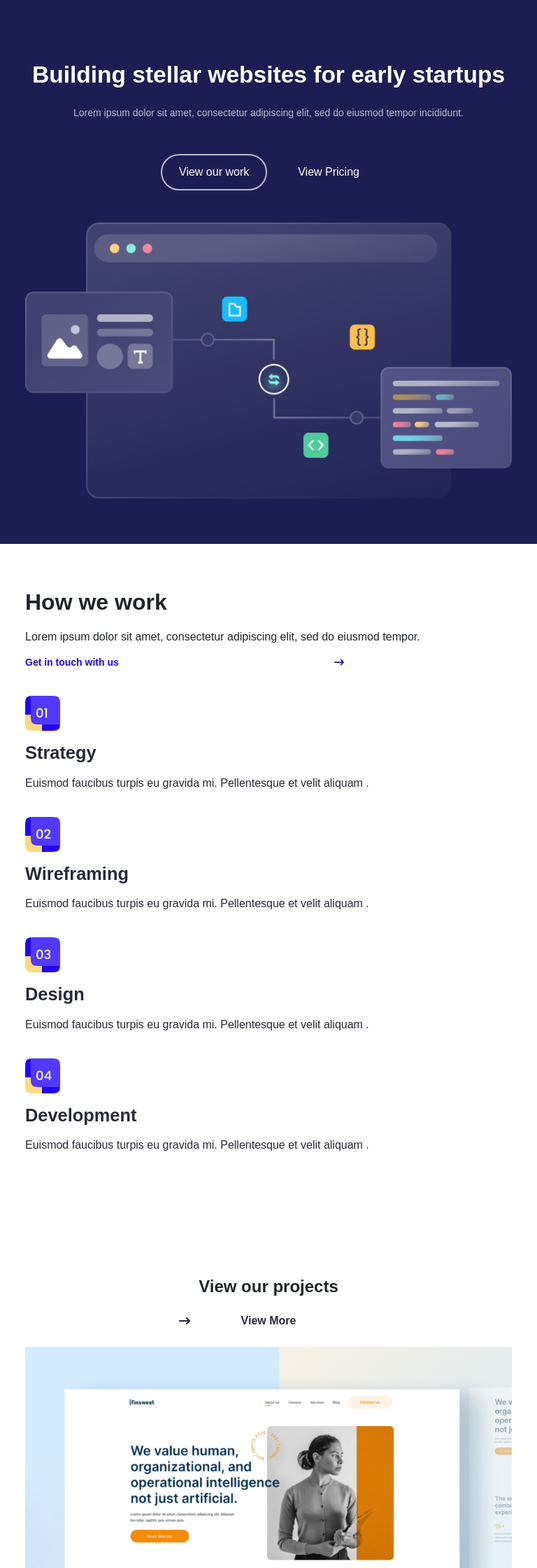
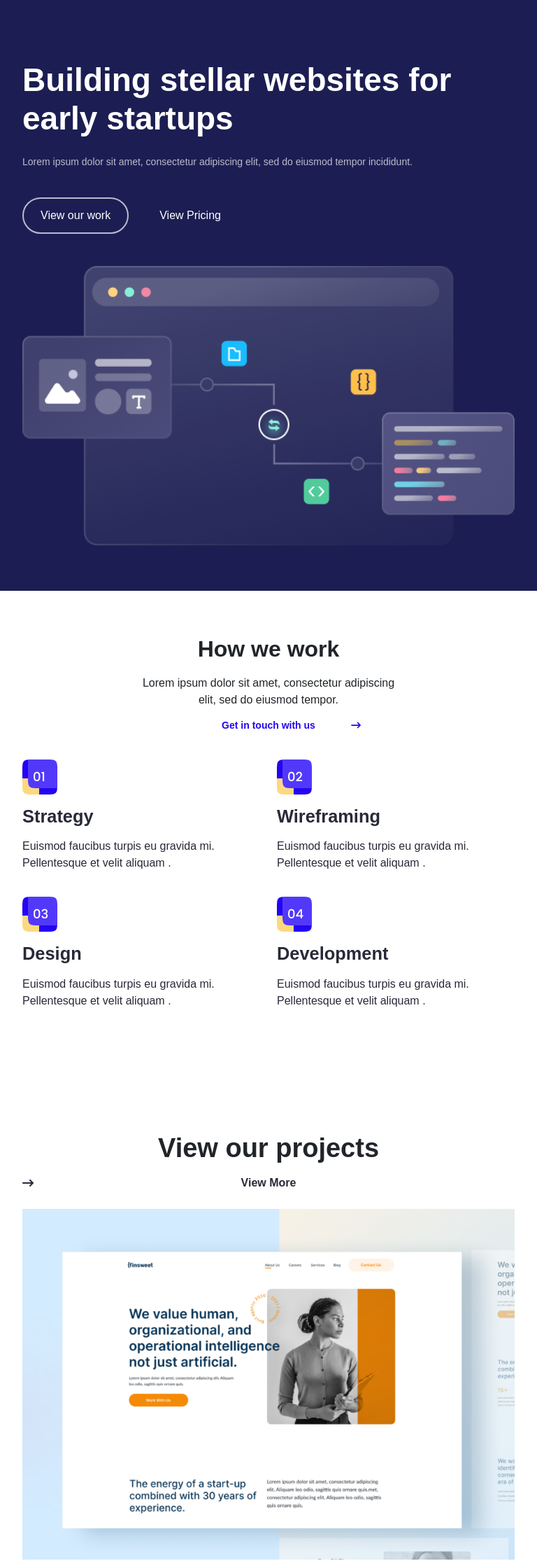
Before and after one commit to shayanabdullah/FinSweet, a React (Vite) app: page / in a window 768 px wide. Shown: the part 80-2320 px from the top of the page at 70% size. Built offline with nearby package versions, Linux system fonts and the light colour scheme.

Commit message:
responsive navber and banner and work part done

```diff
--- a/Reuseable/WorkReuseable.jsx
+++ b/Reuseable/WorkReuseable.jsx
@@ -4,10 +4,10 @@ import { Col } from 'react-bootstrap'
 
 const WorkReuseable = ({src,text}) => {
   return (
-    <Col lg={6} >
+    <Col lg={6} sm={6} xs={6} md={6} >
         <img src={src} alt="" />
 <h3 className='lg:text-[32px]! text-[28px ] text-[#282938]! font-bold! pt-[16px] pb-[8px]'>{text}</h3>
-<p className='text-[16px] font-regular text-[#282938] lg:w-[270px] lg:p-[0]!  pr-[30px]'>Euismod faucibus turpis eu gravida mi. Pellentesque et velit aliquam .</p>
+<p className='text-[16px] font-regular text-[#282938] lg:w-[270px] lg:p-[0]!  lg:pr-[30px]'>Euismod faucibus turpis eu gravida mi. Pellentesque et velit aliquam .</p>
     </Col>
   )
 }
--- a/src/component/Client.jsx
+++ b/src/component/Client.jsx
@@ -40,12 +40,12 @@ const Client = () => {
       };
 
     return (
-        <section className='py-128px'>
+        <section className='lg:py-128px py-[66px]'>
             <Container>
                 <Row>
                     <Col lg={3}>
                         <div className="client-text w-full">
-                            <h2 className='text-[38px] font-semibold! text-[#282938] pb-[16px]'>What our clients say about us</h2>
+                            <h2 className='lg:text-[38px]!  text-[22px]! font-semibold! text-[#282938] lg:pb-[16px]  m-[0]!'>What our clients say about us</h2>
                             <p className='text-[16px] font-regular text-[#282938] opacity-75'>Lorem ipsum dolor sit amet, consectetur adipiscing elit sed.</p>
                         </div>
                     </Col>
--- a/src/component/Features.jsx
+++ b/src/component/Features.jsx
@@ -9,17 +9,17 @@ import icon5 from '../assets/Icon-5.png'
 import icon6 from '../assets/Iconseven.png'
 const Features = () => {
   return (
-    <section className='py-[128px]'>
+    <section className='lg:py-[128px] py-[24px]'>
          <Container>
               <div className='features'>
               <div className='text-center'>
-           <h5 className='text-[16px]! font-semibold! text-[#282938] pb-[12px]'>Features</h5>
+           <h5 className='lg:text-[16px]! text-[14px]! font-semibold! text-[#282938] lg:pb-[12px] pb-[8px]'>Features</h5>
            </div>
            <Row>
          <div className='w-full flex justify-center! '>
          <Col lg={6} >
              <div className='text-center w-full flex justify-center!'>
-             <h2 className='text-[48px]! font-bold! text-[#282938] lg:w-[580px]  pb-[47px]'>Design that solves <span className='block'>problems, one product at a time</span></h2>
+             <h2 className='lg:text-[48px]!  font-bold! text-[#282938] lg:w-[580px]  pb-[47px]'>Design that solves <span className='block'>problems, one product at a time</span></h2>
              </div>
             </Col>
          </div>
--- a/src/component/Hero.jsx
+++ b/src/component/Hero.jsx
@@ -5,17 +5,18 @@ import { FaArrowRight, FaArrowRightLong } from 'react-icons/fa6'
 import Images from './Images'
 import Banner from '../assets/banner.png'
 import { Link } from 'react-router-dom'
+import "./hero.css"
 const Hero = () => {
   return (
-    <section className='bg-[#1C1E53] lg:py-[128px] py-[4rem]'>
+    <section className='bg-[#1C1E53] lg:py-[128px] py-[4rem] banner'>
         <Container>
             <Row>
                 <Col lg={5}>
                 <div className="banner-text">
-                <h1 className='lg:text-[54px]! text-[48px] font-bold! text-white lg:leading-[74px] text-center lg:text-left!  heading'>Building stellar websites for early startups</h1>
-                <p className='lg:text-[16px] text-[14px] font-regular text-[#ffffffb3] lg:pt-[24px]  pt-[1rem] lg:pb-[48px] pb-[2rem] lg:w-[482px]! text-center lg:text-left!'>Lorem ipsum dolor sit amet, consectetur adipiscing elit, sed do eiusmod tempor incididunt.</p>
+                <h1 className='lg:text-[54px]!  font-bold! text-white leading-[74px]  lg:text-left!  heading'>Building stellar websites for early startups</h1>
+                <p className='lg:text-[16px] text-[14px] font-regular text-[#ffffffb3] lg:pt-[24px]  pt-[1rem] lg:pb-[48px] lg:w-[482px]! lg:text-left! '>Lorem ipsum dolor sit amet, consectetur adipiscing elit, sed do eiusmod tempor incididunt.</p>
                 </div>
-                <div className="text-center lg:text-left!">
+                <div className="lg:text-left!">
               <Link to='/work'>
               <Buttons text='View our work'/>
               </Link>
@@ -28,7 +29,7 @@ const Hero = () => {
                 </Col>
                 <Col lg={{span:6, offset:1}}>
                 <div className="w-full">
-                <Images src={Banner} className='w-full'/>
+                <Images src={Banner} className='w-100'/>
                 </div>
 
                 </Col>
--- a/src/component/Work.jsx
+++ b/src/component/Work.jsx
@@ -13,21 +13,23 @@ const Work = () => {
       <Container>
         <Row>
             <Col lg={4}>
-            <div className="work-text">
+            <div className="work-text lg:text-left!">
                 <h2 className='lg:text-[48px]! text-[32px]! font-semibold!'>How we work</h2>
-                <p className='text-[16px]! font-regular lg:w-[355px] lg:py-[16px]! py-[10px] pb-[0px]' >Lorem ipsum dolor sit amet, consectetur adipiscing elit, sed do eiusmod tempor.</p>
+                <p className='text-[16px]! font-regular lg:w-[355px] lg:py-[16px]! py-[10px] pb-[0px]' >Lorem ipsum dolor sit amet, consectetur adipiscing <span className='sm:block md:block lg:inline-block'> elit, sed do eiusmod tempor.</span></p>
            <Link to='/contact'>
            <h3 className='lg:text-[18px]! text-[14px]! font-bold! text-[#2405F2]! relative icon-btn-2 cursor-pointer pb-[32px] lg:pb-[0] '>Get in touch with us <FaArrowRightLong className='absolute lg:top-[4px] top-[1px] lg:right-[222px] right-[240px] icon'/> </h3>
            </Link>
             </div>
             </Col>
             <Col lg={{span:6, offset:1}}>
-               <Row className='lg:gap-y-[48px]! gap-y-[20px]!'>
+           <div className="">
+           <Row className='lg:gap-y-[48px]! work_row '>
                <WorkReuseable src={one} text='Strategy'/>
                <WorkReuseable src={two} text='Wireframing'/>
                <WorkReuseable src={three} text='Design'/>
                <WorkReuseable src={four} text='Development'/>
                </Row>
+           </div>
             </Col>
         </Row>
       </Container>
--- /dev/null
+++ b/src/component/hero.css
@@ -0,0 +1,5 @@
+@media (min-width: 576px) {
+    .container, .container-sm {
+      max-width: 1200px !important;
+    }
+  }
--- a/src/component/menu/menu.css
+++ b/src/component/menu/menu.css
@@ -1,7 +1,14 @@
 .nav-bar a{
     font-family: "Poppins", sans-serif;
 }
-.nav-bar {
-    gap: 32px;
+
+.navbar-toggler:focus {
+	text-decoration: none;
+	outline: 0;
+	box-shadow: 0 0 0 transparent !important;
+}
+.nav-link {
+	/* display: block; */
+	padding: 0 !important;
 
 }
--- a/src/component/project/Project.jsx
+++ b/src/component/project/Project.jsx
@@ -10,23 +10,23 @@ import { Link } from 'react-router-dom'
 
 const Project = () => {
   return (
-    <section className='lg:py-[128px] py-[96px]'>
+    <section className='lg:py-[128px] py-[96px] project'>
       <Container>
         <Row>
           <Col lg={4}>
             <div className="project-heading">
-              <h2 className='lg:text-[48px]! sm:text-[24px]! text-[32px]! lg:text-left! text-center font-semibold! text-[#282938] lg:pb-[64px]! pb-[1rem]'>View our projects</h2>
+              <h2 className='lg:text-[48px]! lg:text-left! text-center font-semibold! text-[#282938] lg:pb-[64px]! pb-[1rem] m-[0]!'>View our projects</h2>
             </div>
           </Col>
           <Col lg={{ span: 2, offset: 6 }}>
            <Link to='/work'>
-           <h3 className='text-[16px]! text-[#282938]! font-bold! cursor-pointer relative icon-btn text-center  lg:p-[0] pb-[20px] group'>View More
-              <FaArrowRightLong className='absolute top-[2px] lg:left-[150px]  left-[220px] group :left-[230px] icon' />
+           <h3 className='text-[16px]! text-[#282938]! font-bold! cursor-pointer relative icon-btn text-center  lg:p-[0] pb-[20px] view-btn'>View More
+              <FaArrowRightLong className='absolute top-[2px] lg:left-[150px]  icon' />
             </h3>
            </Link>
           </Col>
         </Row>
-        <Row className='gap-y-[3rem]'>
+        <Row className='gap-y-[2rem]'>
           <Col lg={8}>
             <Link to='/work'>
             <div className="img-main ">
@@ -39,12 +39,13 @@ const Project = () => {
                   </div>
                 </div>
               </div>
-              <Images src={Card} />
+              <Images src={Card} className='w-100'/>
             </div>
             </Link>
           </Col>
           <Col lg={4}>
-           <Link to='/work'>
+         <div className="project_row">
+         <Link to='/work'>
            <div className='img-2'>
               <div className="overlay">
                 <div className="overlay-text pt-[129px]">
@@ -70,6 +71,7 @@ const Project = () => {
               <Images src={CardThree} />
             </div>
             </Link>
+         </div>
           </Col>
         </Row>
       </Container>
--- a/src/index.css
+++ b/src/index.css
@@ -55,3 +55,55 @@ li a{
     ::-webkit-scrollbar{
         width: 0;
     }
+
+
+
+
+
+
+
+
+
+
+
+
+    @media(max-width:991.99px){
+        .banner-text .heading{
+            font-size: 46px;
+        }
+
+        .banner-text p{
+            padding-bottom: 1.5rem;
+        }
+
+        .banner{
+            padding-left:20px;
+            padding-right:20px;
+        }
+
+        .work-text{
+            text-align: center;
+        }
+        .work_row{
+            padding-left: 20px;
+            padding-right: 20px;
+            row-gap: 20px;
+        }
+
+        .project_row{
+            display: flex;
+        }
+
+        .project-heading h2{
+            font-size: 38px !important;
+        }
+        .project{
+            padding-left: 20px;
+            padding-right: 20px;
+        }
+
+        .project .view-btn:hover .icon{
+         left: 230px;
+
+        }
+    }
```
Also changed, not shown: src/component/menu/Menu.jsx (+6 -3 lines).
